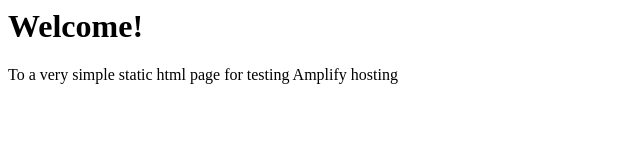
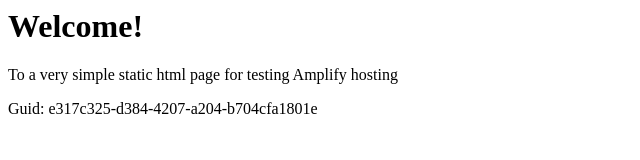
Before and after one commit to aws-aemilia-hkg/Github-PR-Commit-Integration-Test-DoNotTouch-v0-preprod-ap-east-1, a website: page src/index.html in a window 1280 px wide. Shown: the whole page, without its empty margins (0-640 px from the left). Drawn offline with Linux system fonts and the light colour scheme.

Commit message:
commit from integ tests

```diff
--- a/src/index.html
+++ b/src/index.html
@@ -1,3 +1,5 @@
+
+
 <html lang="en">
 
 <head>
@@ -10,6 +12,6 @@
 <body>
     <h1>Welcome!</h1>
     <p>To a very simple static html page for testing Amplify hosting</p>
-</body>
+    <p>Guid: e317c325-d384-4207-a204-b704cfa1801e</p></body>
 
 </html>
```
